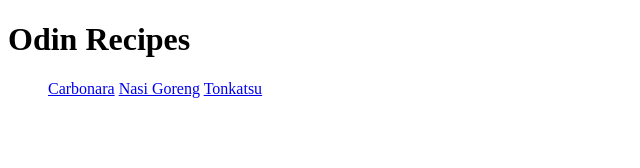
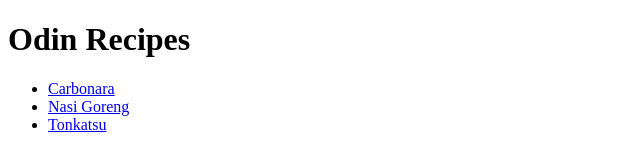
Before and after one commit to daveteru/odin-recipes, a plain HTML site: page index.html in a window 1280 px wide. Shown: the whole page, without its empty margins (0-640 px from the left). Drawn offline with Linux system fonts and the light colour scheme.

Commit message:
Changed LI tag

```diff
--- a/index.html
+++ b/index.html
@@ -7,9 +7,9 @@
 <body>
     <h1>Odin Recipes</h1>
     <ul>
-    <a href="./recipes/Carbonara.html" rel="noopener noreferrer">Carbonara</a>
-    <a href="./recipes/Nasi-goreng.html" rel="noopener noreferrer">Nasi Goreng</a>
-    <a href="./recipes/Tonkatsu.html" rel="noopener noreferrer">Tonkatsu</a>
+    <li><a href="./recipes/Carbonara.html" rel="noopener noreferrer">Carbonara</a></li>
+    <li><a href="./recipes/Nasi-goreng.html" rel="noopener noreferrer">Nasi Goreng</a></li>
+    <li><a href="./recipes/Tonkatsu.html" rel="noopener noreferrer">Tonkatsu</a></li>
     </ul>
 </body>
 </html>
```
